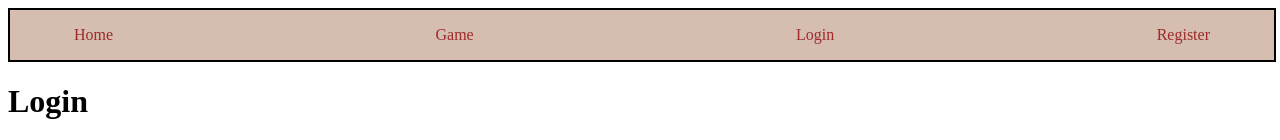
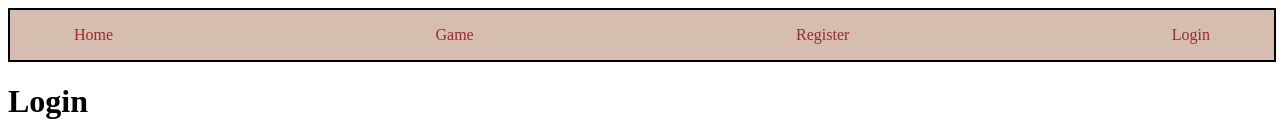
Before and after one commit to miso-tired/hangman-game, a React (Vite) app: page /login in a window 1280 px wide. Shown: the top 140 px of the page. Built offline with nearby package versions, Linux system fonts and the light colour scheme; the HTML template or start-up script is replaced by a standard one.

Commit message:
Added a greeting in the Navbar after a user logs in, so they know they are currently logged in. Need to implement a win loss tracker in navbar as well.

```diff
--- a/src/App.tsx
+++ b/src/App.tsx
@@ -1,4 +1,5 @@
 // Imports
+import { useState } from "react";
 import { BrowserRouter as Router, Route, Routes } from "react-router-dom";
 import Navbar from "./components/Navbar";
 import Home from "./Home";
@@ -7,17 +8,27 @@ import SignUpForm from "./users/SignUpForm";
 import LoginForm from "./users/LoginForm";
 
 function App() {
+  const [currentUser, setCurrentUser] = useState(null);
+
+  // Logout logic
+  const handleLogout = () => {
+    setCurrentUser(null);
+  };
+
   return (
-      <Router>
-        <Navbar />
+    <Router>
+      <Navbar currentUser={currentUser} onLogout={handleLogout} />
       <Routes>
-        <Route path='/' element={<Home />} />
-        <Route path='/game' element={<Game />} />
-        <Route path='/register' element={<SignUpForm />} />
-        <Route path='/login' element={<LoginForm />} />
+        <Route path="/" element={<Home />} />
+        <Route path="/game" element={<Game />} />
+        <Route path="/register" element={<SignUpForm />} />
+        <Route
+          path="/login"
+          element={<LoginForm setCurrentUser={setCurrentUser} />}
+        />
       </Routes>
-      </Router>
-  )
+    </Router>
+  );
 }
 
-export default App
+export default App;
--- a/src/components/Navbar.tsx
+++ b/src/components/Navbar.tsx
@@ -1,18 +1,54 @@
-import React from "react"
-import { Link } from 'react-router-dom'
-import '../styles/navbar.css'
+import React from "react";
+import { Link } from "react-router-dom";
+import "../styles/navbar.css";
 
-const Navbar = () => {
+interface User {
+  id: number;
+  username: string;
+  password: string;
+}
+
+interface NavbarProps {
+  currentUser: User | null;
+  onLogout: () => void;
+}
+
+const Navbar: React.FC<NavbarProps> = ({ currentUser, onLogout }) => {
+
+  // Logout logic
+  const handleLogout = () => {
+    onLogout();
+  };
+
   return (
     <nav>
       <ul className="list">
-          <li className='home-link'><Link to="/">Home</Link></li>
-          <li className='game-link'><Link to="/game">Game</Link></li>
-          <li className='login-link'><Link to='/login'>Login</Link></li>
-          <li className='register-link'><Link to='/register'>Register</Link></li>
+        <li className="home-link">
+          <Link to="/">Home</Link>
+        </li>
+        <li className="game-link">
+          <Link to="/game">Game</Link>
+        </li>
+        <li className="register-link">
+          <Link to="/register">Register</Link>
+        </li>
+        {currentUser ? (
+          <>
+            <li className="logout-link">
+              <Link onClick={handleLogout} to={""}>
+                Logout
+              </Link>
+            </li>
+            <li className="user-greeting">Hi, {currentUser.username}</li>
+          </>
+        ) : (
+          <li className="login-link">
+            <Link to="/login">Login</Link>
+          </li>
+        )}
       </ul>
     </nav>
   );
 };
 
-export default Navbar
+export default Navbar;
--- a/src/pages/Game.tsx
+++ b/src/pages/Game.tsx
@@ -47,8 +47,6 @@ export function Game () {
     }
   }, [usedLetters])
 
-  console.log(guessWord)
-
   return (
     <div className="gamebox">
       <div className="status">
--- a/src/users/LoginForm.tsx
+++ b/src/users/LoginForm.tsx
@@ -1,56 +1,50 @@
-import { useContext, useState } from "react";
+import React, { useState } from "react";
 import { useNavigate } from "react-router-dom";
 
-function LoginForm() {
+interface LoginFormProps {
+  setCurrentUser: (user: any) => void;
+}
+
+const LoginForm: React.FC<LoginFormProps> = ({ setCurrentUser }) => {
   const navigate = useNavigate();
-
-    // User state
-    const [currentUser, setCurrentUser] = useState(null);
 
   // Login information
   const [credentials, setCredentials] = useState({
-        username: '',
-        password: ''
+    username: "",
+    password: "",
   });
 
   // Error message
-    const [errorMessage, setErrorMessage] = useState(null);
+  const [errorMessage, setErrorMessage] = useState<string | null>(null);
 
-    async function handleSubmit(e: { preventDefault: () => void }) {
+  async function handleSubmit(e: React.FormEvent<HTMLFormElement>) {
     e.preventDefault();
-        const response = await fetch('http://localhost:3000/api/users/login', {
-            method: 'POST',
+    const response = await fetch("http://localhost:3000/api/users/login", {
+      method: "POST",
       headers: {
-                'Content-Type': 'application/json'
+        "Content-Type": "application/json",
       },
-            body: JSON.stringify(credentials)
+      body: JSON.stringify(credentials),
     });
 
     const data = await response.json();
 
     if (response.status === 200) {
       setCurrentUser(data);
-
-            // Redirect to home page
-            navigate('/');
+      navigate("/");
     } else {
       setErrorMessage(data.message);
     }
-
-        console.log(data);
   }
 
   return (
     <main>
       <h1>Login</h1>
-            {errorMessage !== null
-                ? (
+      {errorMessage !== null && (
         <div className="alert alert-danger" role="alert">
           {errorMessage}
         </div>
-                )
-                : null
-            }
+      )}
       <form onSubmit={handleSubmit}>
         <div className="row">
           <div className="col-sm-6 form-group">
@@ -59,7 +53,9 @@ function LoginForm() {
               type="text"
               required
               value={credentials.username}
-                            onChange={e => setCredentials({ ...credentials, username: e.target.value })}
+              onChange={(e) =>
+                setCredentials({ ...credentials, username: e.target.value })
+              }
               className="form-control"
               id="username"
               name="username"
@@ -71,7 +67,9 @@ function LoginForm() {
               type="password"
               required
               value={credentials.password}
-                            onChange={e => setCredentials({ ...credentials, password: e.target.value })}
+              onChange={(e) =>
+                setCredentials({ ...credentials, password: e.target.value })
+              }
               className="form-control"
               id="password"
               name="password"
@@ -81,7 +79,7 @@ function LoginForm() {
         <input className="btn btn-primary" type="submit" value="Login" />
       </form>
     </main>
-    )
-}
+  );
+};
 
 export default LoginForm;
--- a/src/users/SignUpForm.tsx
+++ b/src/users/SignUpForm.tsx
@@ -1,5 +1,10 @@
 import { useState } from "react";
 import { useNavigate } from "react-router-dom";
+
+interface User {
+  username: string;
+  password: string;
+}
 
 function SignUpForm() {
   const navigate = useNavigate();
@@ -9,7 +14,7 @@ function SignUpForm() {
     password: "",
   });
   const [errorMessage, setErrorMessage] = useState("");
-  const [currentUser, setCurrentUser] = useState(null);
+  const [currentUser, setCurrentUser] = useState<User | null>(null);
 
   // Form submission logic
   const handleSubmit = async (event: React.FormEvent) => {
@@ -27,7 +32,7 @@ function SignUpForm() {
       const data = await response.json();
 
       if (response.status === 201) {
-        setCurrentUser(data);
+        data && setCurrentUser(data);
         // Redirect to home page after sign up
         navigate("/");
       } else {
@@ -74,6 +79,9 @@ function SignUpForm() {
         <button type="submit">Register</button>
       </form>
       {errorMessage && <p>{errorMessage}</p>}
+      {currentUser && (
+        <p>Hi {currentUser.username}, you are successfully registered!</p>
+      )}
     </>
   );
 }
```
Also changed, not shown: src/contexts/CurrentUser.tsx (+9 -4 lines). Lines whose indentation alone changed are shown as unchanged.
